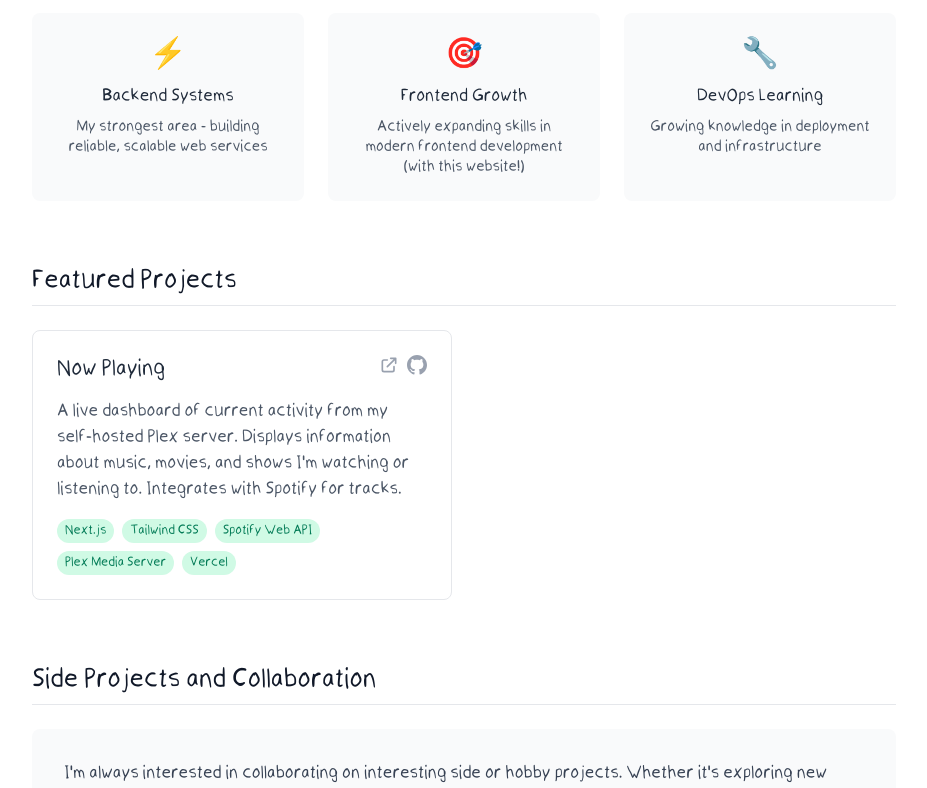
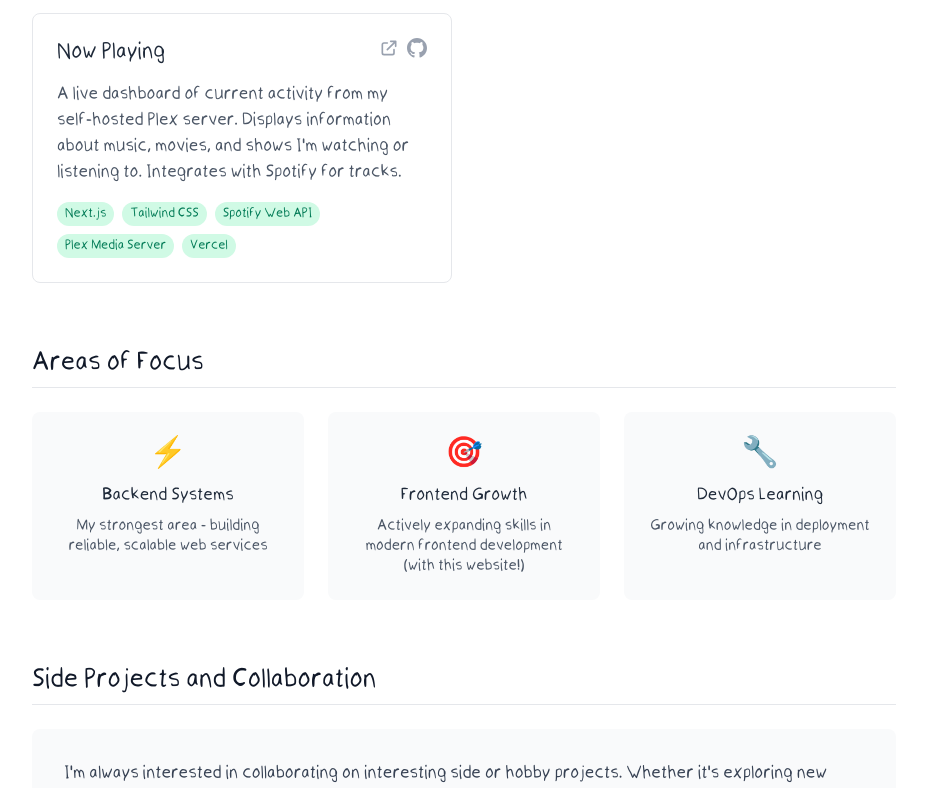
Before and after one commit to caleb-vanlue/side-a, a Next.js app: page /portfolio in a window 1280 px wide. Shown: the part 842-1630 px from the top of the page, without its empty margins (176-1103 px from the left). Built offline with nearby package versions, Linux system fonts and the light colour scheme.

Commit message:
bring projects above areas of focus

```diff
--- a/src/app/portfolio/page.tsx
+++ b/src/app/portfolio/page.tsx
@@ -27,8 +27,8 @@ export default function Portfolio() {
           <Hero />
           <WhatIDo />
           <TechnicalSkills />
+          <FeaturedProjects />
           <AreasOfFocus />
-          <FeaturedProjects />
           <SideProjects />
           <ContactSection />
         </div>
```
